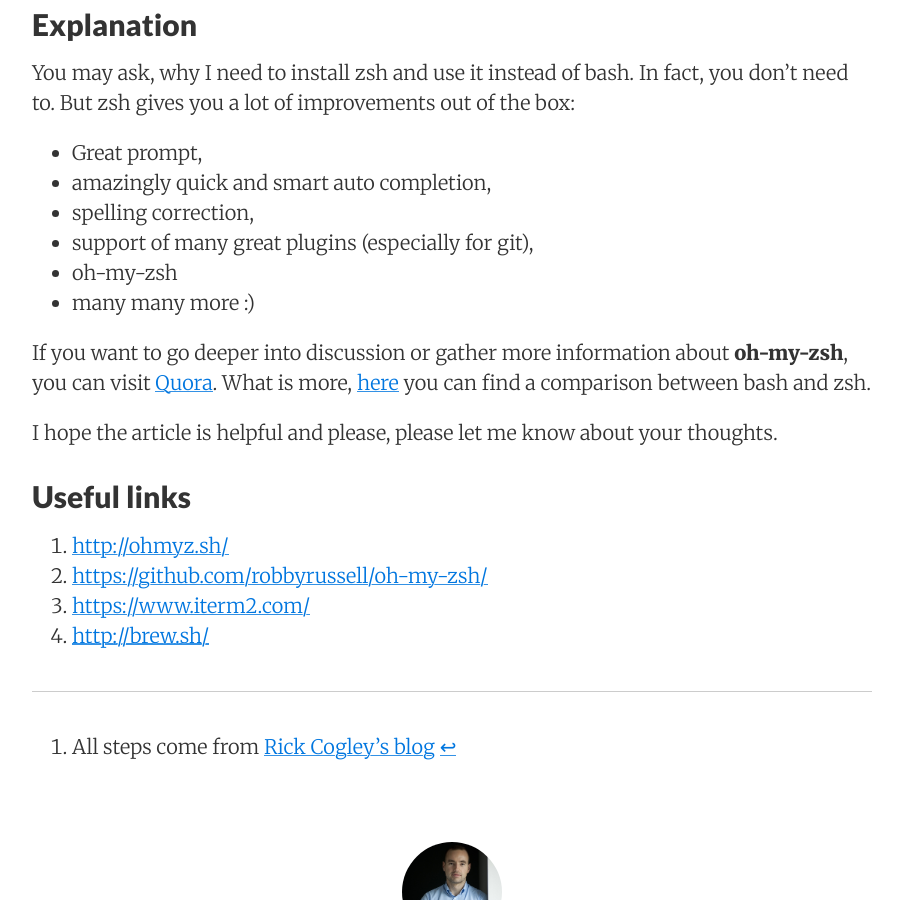
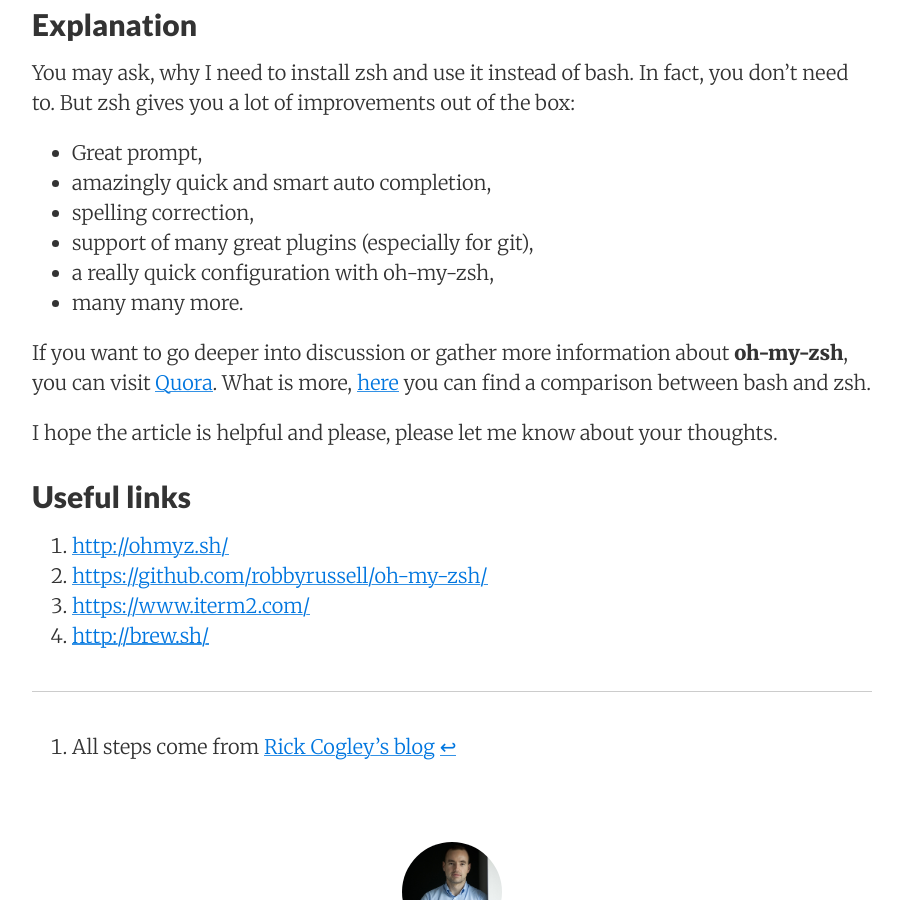
Before and after one commit to mmBs/mmbs.github.io, a Jekyll site: the page built from _posts/2016-06-12-terminal-on-steroids.md, in a window 1280 px wide and 900 px high, scrolled down 2787 px. Shown: the whole window, without its empty margins (188-1088 px from the left). Built offline with Jekyll 4.4.1, drawn with Linux system fonts in a browser that asks for light colours; nearby versions of some CDN libraries; comment, search, counter and statistics services are not loaded.

Commit message:
Fix the list

```diff
--- a/_posts/2016-06-12-terminal-on-steroids.md
+++ b/_posts/2016-06-12-terminal-on-steroids.md
@@ -47,12 +47,13 @@ or **wget**: `sh -c "$(wget https://raw.github.com/robbyrussell/oh-my-zsh/master
 
 ## Explanation
 You may ask, why I need to install zsh and use it instead of bash. In fact, you don't need to. But zsh gives you a lot of improvements out of the box:
+
 * Great prompt,
 * amazingly quick and smart auto completion,
 * spelling correction,
 * support of many great plugins (especially for git),
-* oh-my-zsh
-* many many more :)
+* a really quick configuration with oh-my-zsh,
+* many many more.
 
 If you want to go deeper into discussion or gather more information about **oh-my-zsh**, you can visit [Quora](https://www.quora.com/What-are-the-advantages-and-disadvantages-of-using-zsh-instead-of-bash-or-other-shells). What is more, [here](https://www.quora.com/What-is-the-difference-between-bash-and-zsh) you can find a comparison between bash and zsh.
 
```
